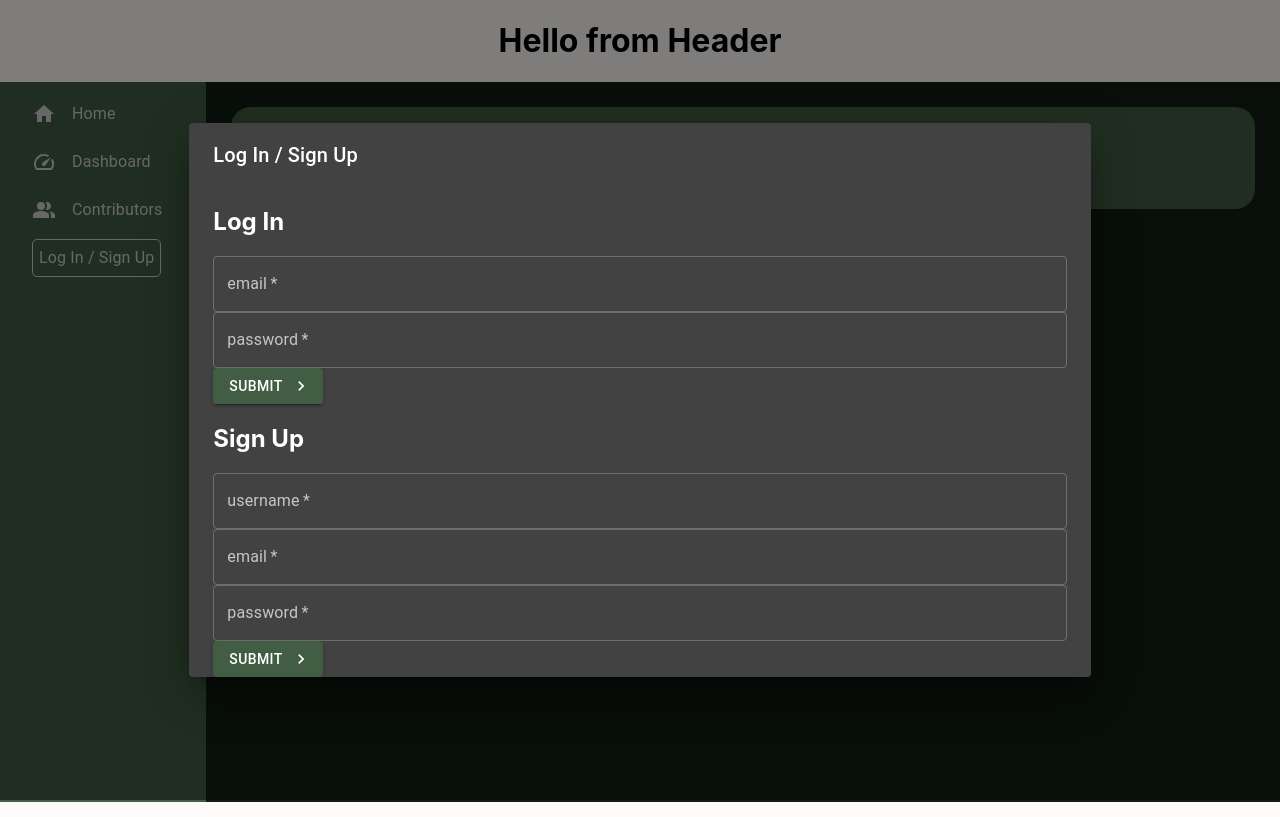
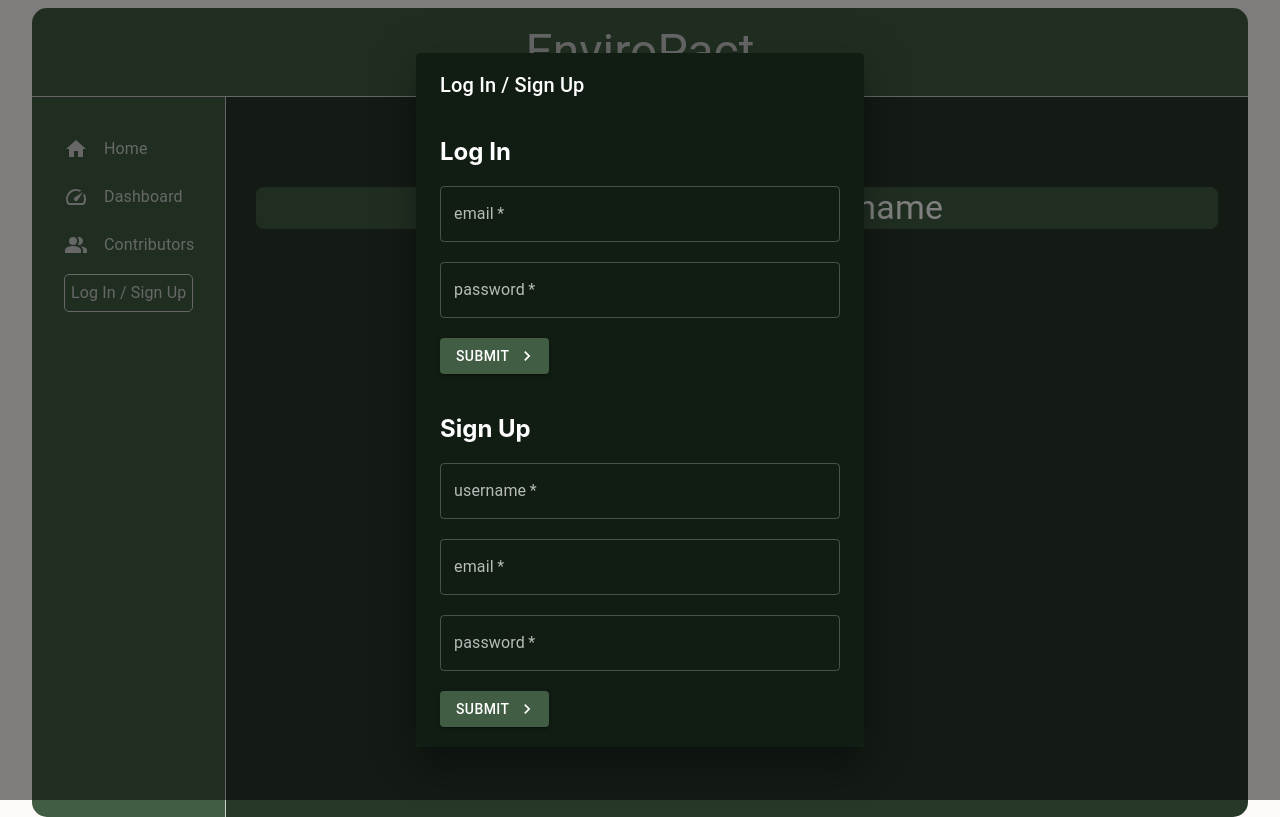
Before and after one commit to Justinean/EnviroPact, a React (Create React App) app in the folder client/: page /dashboard in a window 1280 px wide. Both pictures are taken after a click on the button "Log In / Sign Up". Built offline with nearby package versions, Linux system fonts and the light colour scheme.

Commit message:
preparing layout for components to include later

```diff
--- a/client/src/components/Dialog.js
+++ b/client/src/components/Dialog.js
@@ -19,7 +19,7 @@ import SignupForm from './SignupForm'
 import LoginForm from './LoginForm'
 import Auth from '../utils/auth';
 
-const emails = [<LoginForm />, <SignupForm />];
+const forms = [<LoginForm />, <SignupForm />];
 
 function SimpleDialog(props) {
   const { onClose, selectedValue, open } = props;
@@ -31,13 +31,15 @@ function SimpleDialog(props) {
   const handleListItemClick = (value) => {
     onClose(value);
   };
-
+const classes = useStyles();
   return (
     <ThemeProvider theme={darkTheme}>
-      <Dialog onClose={handleClose} open={open}>
+      <Dialog color='secondary' onClose={handleClose} open={open}>
+      <div className={classes.window}>
         <DialogTitle>Log In / Sign Up</DialogTitle>
         <LoginForm />
         <SignupForm />
+      </div>
       </Dialog>
     </ThemeProvider>
   );
@@ -64,13 +66,16 @@ const useStyles = makeStyles((darkTheme) => {
       border: '1px solid #CED0CE',
       padding: '6px',
       borderRadius: '5px',
+    },
+    window: {
+      background:"#111D13",
     }
   }
 })
 
 export default function SimpleDialogDemo() {
   const [open, setOpen] = React.useState(false);
-  const [selectedValue, setSelectedValue] = React.useState(emails[1]);
+  const [selectedValue, setSelectedValue] = React.useState(forms[1]);
 
   const handleClickOpen = () => {
     setOpen(true);
--- a/client/src/components/Header.js
+++ b/client/src/components/Header.js
@@ -1,11 +1,30 @@
 import React from 'react';
 import ReactDOM from 'react-dom';
-import { Container } from '@mui/material';
+import { Container, Typography } from '@mui/material';
+import { makeStyles } from '@mui/styles';
 
-export default function Header(props) {
+
+const useStyles = makeStyles((darkTheme) => {
+    return {
+    main: {
+        color:"#CED0CE",
+        borderBottom:'1px solid #CED0CE',
+      }
+    }
+  })
+
+  export default function Header(props) {
+    const classes = useStyles();
     return(
-        <Container>
-            <h1>Hello from Header</h1>
+        <div className={classes.main}>
+        <Container >
+        <Typography
+        my={2}
+        variant='h3'
+        component='h2'>
+        EnviroPact
+      </Typography>
         </Container>
+        </div>
     )
 }
--- a/client/src/components/Layout.js
+++ b/client/src/components/Layout.js
@@ -17,45 +17,68 @@ import ListItemIcon from '@mui/material/ListItemIcon';
 import ListItemText from '@mui/material/ListItemText';
 import InboxIcon from '@mui/icons-material/MoveToInbox';
 import MailIcon from '@mui/icons-material/Mail';
+import { BorderAllRounded, BorderTopRounded } from '@mui/icons-material';
 
-// const drawerWidth = 240
 
 const useStyles = makeStyles({
-  page: {
-    background:"#111D13",
-    border:"",
-    borderRadius:"",
-    height:'100%',
-    width:'100%'
-  },
+
   sidebar: {
-    display:'flex',
-    width:'250px',
+    paddingTop:'20px',
+    // width:'250px',
     minWidth:"190px",
+    background:'#415D43',
+    borderBottomLeftRadius:'15px',
+    borderRight:'1px solid #CED0CE',
     "@media (max-width: 768px)": {
       width:'auto',
+      borderBottomLeftRadius:'0px',
+      paddingTop:'0px',
       },
   },
   main: {
+    background:'#273728',
     height:'90vh',
+    borderBottomRightRadius:'15px',
+    "@media (max-width: 768px)": {
+      flexDirection: "column",
+      borderBottomLeftRadius:'15px',
+      },
+      flex:'4'
+  },
+  flexcontainer: {
     display:'flex',
-    justifyContent:'center',
     flexDirection:'row',
     "@media (max-width: 768px)": {
-      flexDirection: "column"
+      flexDirection:'column',
+      height:'90vh',
       },
+  },
+  header: {
+    display:'flex',
+    flexDirection:'column',
+    background:'#415D43',
+    borderTopLeftRadius:'15px',
+    borderTopRightRadius:'15px',
+  },
+  body: {
+    display:'flex',
+    flexDirection:'column',
+    width:'95%',
+    margin:'auto',
+    marginTop:'8px',
   }
-
-
 })
 
 export default function Layout({ children }) {
   const classes = useStyles()
   return (
-    <div>
-      <Header />
-    <div className={classes.main}>
-      {/* navbar */}
+    <div className={classes.body}>
+      {/* HEADER  */}
+      <div className={classes.header}>
+      <Header  />
+      </div>
+    <div className={classes.flexcontainer}>
+      {/* SIDEBAR */}
       <div
       className={classes.sidebar}
       // variant="permanent"
@@ -63,12 +86,14 @@ export default function Layout({ children }) {
 
       >
       <Navbar />
-        <div>
-          </div>
         </div>
+        {/* MAIN  */}
+        <div className={classes.main}>
+        <h1>MAIN</h1>
       {/* output children of layout in App.js */}
-      <div className={classes.page}>
+      {/* <div className={classes.page}> */}
       {children}
+    {/* </div> */}
     </div>
     </div>
     </div>
--- a/client/src/components/LoginForm.js
+++ b/client/src/components/LoginForm.js
@@ -4,6 +4,7 @@ import { KeyboardArrowRight } from '@mui/icons-material';
 import {useMutation} from '@apollo/client';
 import { LOGIN } from '../utils/mutations';
 import Auth from '../utils/auth';
+import { makeStyles } from '@mui/styles';
 
 /*
         TODO:
@@ -60,10 +61,20 @@ const LoginForm = (props) => {
         }
     }
 
+    const useStyles = makeStyles({
+        input: {
+            marginBottom:'20px'
+        },
+        button: {
+            paddingBottom: '20px',
+        }
+      })
+      const classes = useStyles()
     return (
         <Container>
             <h2> Log In </h2>
-            <form noValidate autoComplete="off">
+            <form noValidate autoComplete="off" className={classes.form}>
+                <div className={classes.input}>
                 <TextField
                     onChange = {(e) => setEmail(e.target.value)}
                     label="email"
@@ -75,7 +86,8 @@ const LoginForm = (props) => {
                     onBlur={handleEmailBlur}
                     helperText={errorMessageEmail}
                 />
-
+                   </div>
+                   <div className={classes.input}>
                 <TextField
                     onChange = {(e) => setPassword(e.target.value)}
                     label="password"
@@ -88,7 +100,8 @@ const LoginForm = (props) => {
                     helperText= {errorMessagePassword}
                     type='password'
                 />
-
+                </div>
+                    <div className={classes.button}>
                 <Button
                 onClick={handleFormSubmit}
                 type='submit'
@@ -97,6 +110,7 @@ const LoginForm = (props) => {
                 >
                     Submit
                 </Button>
+                </div>
 
             </form>
         </Container>
--- a/client/src/components/Navbar.js
+++ b/client/src/components/Navbar.js
@@ -31,21 +31,14 @@ import PeopleAltIcon from '@mui/icons-material/PeopleAlt';
 const useStyles = makeStyles((darkTheme) => {
   return {
   sidebar: {
-    display:'grid',
     flexDirection:'column',
-    background:"#415D43",
     color:"#CED0CE",
-    height:"100%",
-    width:'100vw',
-  },
-  list: {
+    minWidth:"190px",
     "@media (max-width: 768px)": {
-      display:'grid',
-      gridTemplateColumns:'1fr 1fr 1fr 2fr',
+      display:'flex',
       flexDirection:'row',
-      height:"75px",
-      width:'100%',
-      },
+      width:'auto'
+    }
   },
   listItem:{
     "@media (max-width: 768px)": {
@@ -94,8 +87,8 @@ const Navbar = () => {
   return (
     <ThemeProvider theme={darkTheme}>
 
-      <div className={classes.sidebar}>
-      <List className={classes.list}>
+      <div>
+      <List className={classes.sidebar}>
         {menuItems.map(item => (
           <ListItem className={classes.listItem}
           button
--- a/client/src/components/SignupForm.js
+++ b/client/src/components/SignupForm.js
@@ -5,6 +5,7 @@ import {useMutation} from '@apollo/client';
 
 import {CREATE_USER} from '../utils/mutations';
 import Auth from '../utils/auth';
+import { makeStyles } from '@mui/styles';
 
 // TODO: add handleFormSubmit and handleInputChange, will need utils for this to check if working
 
@@ -67,13 +68,23 @@ const SignupForm = (props) => {
         }
     }
 
+    const useStyles = makeStyles({
+        input: {
+            marginBottom:'20px',
+            minWidth:'400px'
 
-
+        },
+        button: {
+            paddingBottom: '20px',
+        }
+      })
+    const classes = useStyles()
 
     return (
         <Container>
             <h2> Sign Up </h2>
             <form noValidate autoComplete="off">
+            <div className={classes.input}>
                 <TextField
                     onChange = {(e) => setUsername(e.target.value)}
                     label="username"
@@ -85,6 +96,8 @@ const SignupForm = (props) => {
                     onBlur={handleUsernameBlur}
                     helperText= {errorMessageUsername}
                 />
+                </div>
+                <div className={classes.input}>
                 <TextField
                     onChange = {(e) => setEmail(e.target.value)}
                     label="email"
@@ -96,6 +109,8 @@ const SignupForm = (props) => {
                     onBlur={handleEmailBlur}
                     helperText= {errorMessageEmail}
                 />
+                </div>
+                <div className={classes.input}>
                 <TextField
                     onChange = {(e) => setPassword(e.target.value)}
                     label="password"
@@ -108,8 +123,8 @@ const SignupForm = (props) => {
                     helperText= {errorMessagePassword}
                     type='password'
                 />
-
-
+                </div>
+                <div className={classes.button}>
                 <Button
                 onClick={handleFormSubmit}
                 type='submit'
@@ -118,7 +133,7 @@ const SignupForm = (props) => {
                 >
                     Submit
                 </Button>
-
+                </div>
             </form>
         </Container>
     )
--- a/client/src/pages/Dashboard.js
+++ b/client/src/pages/Dashboard.js
@@ -10,17 +10,14 @@ import { getFollowedCompanyIds, followCompanyId } from '../utils/localStorage';
 const useStyles = makeStyles((darkTheme) => {
   return {
   dashboard: {
-    padding:'30px 0',
-    margin:'25px',
     background:"#415D43",
+    borderRadius:'8px',
+    margin:'30px',
     color:"#CED0CE",
     color: "white",
-    height:"auto",
     display:'flex',
     flexDirection:'column',
-    borderRadius:'20px',
-    // justifyContent:'center',
-    width:'80vw',
+    justifyContent:'center',
     "@media (min-width: 800px)": {
       backgroundColor: " "
       },
```
